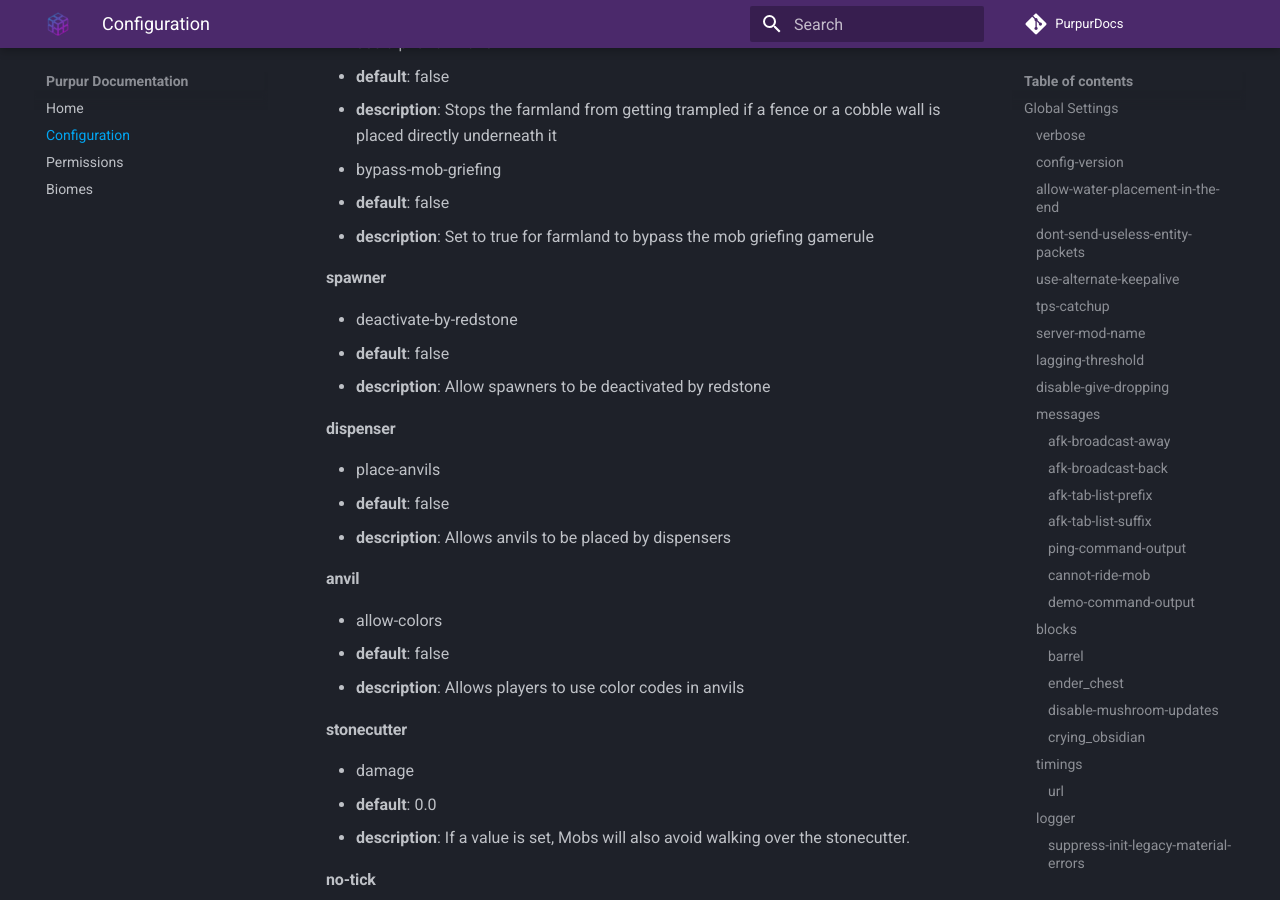
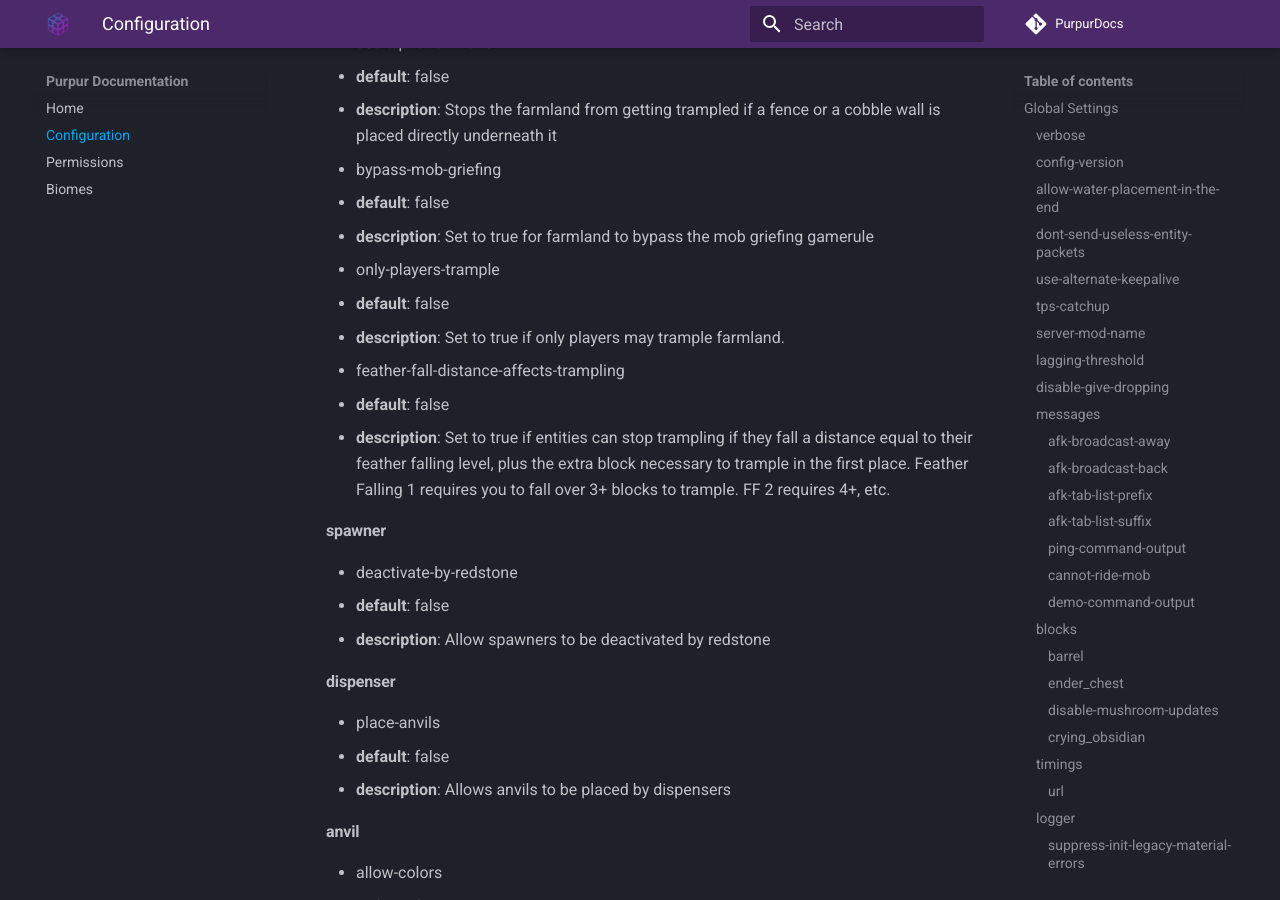
Before and after one commit to PurpurMC/PurpurDocs, an MkDocs documentation site: the page built from docs/Configuration.md, in a window 1280 px wide and 900 px high, scrolled down 8762 px. Built offline with MkDocs 1.6.1 and Material for MkDocs 9.7.7, drawn with Linux system fonts in a browser that asks for light colours; comment, search, counter and statistics services are not loaded; some of the changed text lies outside the part shown.

Commit message:
update from #945 to #951

```diff
--- a/docs/Configuration.md
+++ b/docs/Configuration.md
@@ -256,6 +256,12 @@ World settings are on a per-world basis. The child-node <code>default</code> is
 * bypass-mob-griefing
     - **default**: false
     - **description**: Set to true for farmland to bypass the mob griefing gamerule
+* only-players-trample
+    - **default**: false
+    - **description**: Set to true if only players may trample farmland.
+* feather-fall-distance-affects-trampling
+    - **default**: false
+    - **description**: Set to true if entities can stop trampling if they fall a distance equal to their feather falling level, plus the extra block necessary to trample in the first place. Feather Falling 1 requires you to fall over 3+ blocks to trample. FF 2 requires 4+, etc.
 #### spawner
 * deactivate-by-redstone
     - **default**: false
@@ -1666,6 +1672,15 @@ Requires perms `purpur.drop.spawner` & `purpur.place.spawner` ([Permissions](Per
 * fix-nametags
     - **default**: false
     - **description**: Makes the name visible when using a Name Tag on an Armor Stand
+* can-movement-tick
+    - **default**: true
+    - **description**: Set to false to disallow armorstands from moving
+* can-move-in-water
+    - **default**: true
+    - **description**: Set to false to disallow armorstands from moving in water
+* can-move-in-water-over-fence
+    - **default**: true
+    - **description**: Set to false to disallow armorstands from moving in water over a fence
 #### player
 * spawn-invulnerable-ticks
     * **default**: 60
@@ -1943,6 +1958,10 @@ Requires perms `purpur.drop.spawner` & `purpur.place.spawner` ([Permissions](Per
 - **default**: false
 - **description**: Set to true for note blocks to continue making sound even if there is a block above it
 
+#### impose-teleport-restrictions-on-gateways
+- **default**: false
+- **description**: Set to true to impose teleport restrictions on gateways. This broadcasts the `EntityTeleportHinderedEvent` event which gives the ability to retry teleports if they fail due to having passengers/being vehicles
+
 ### ridable-settings
 
 #### babies-are-ridable
```
Also changed, not shown: docs/index.md (+1 -1 lines).
